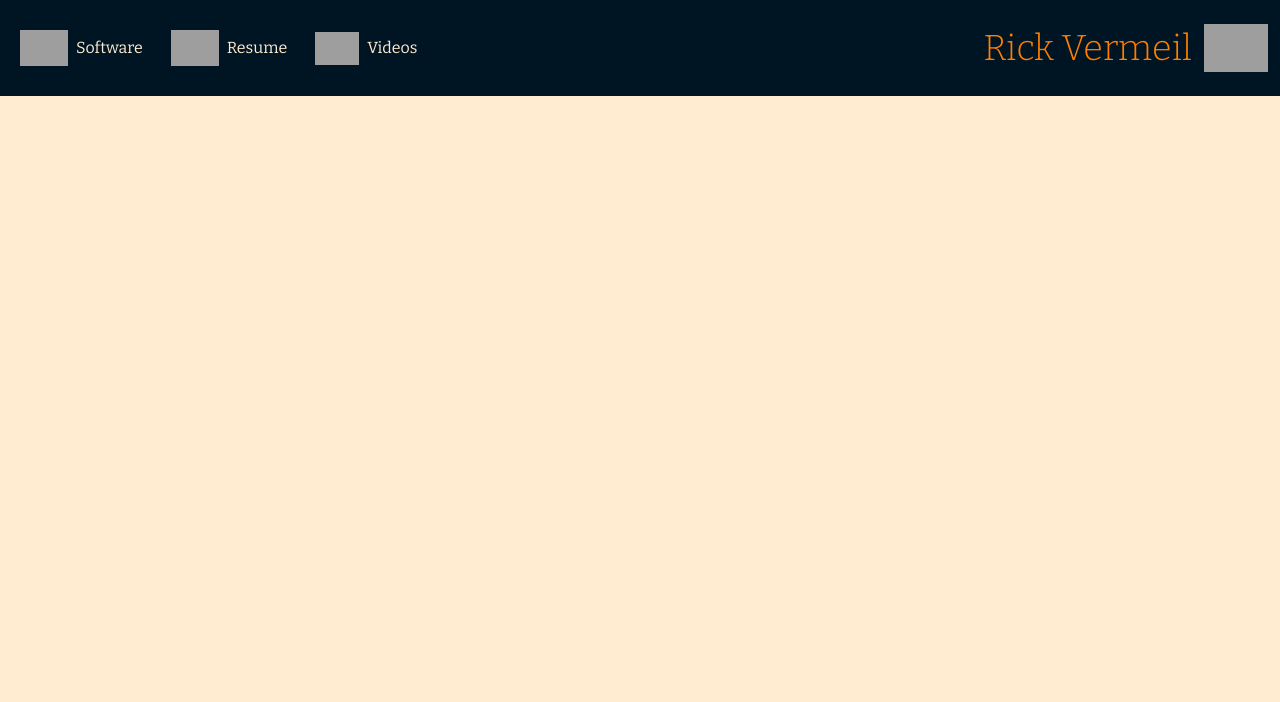
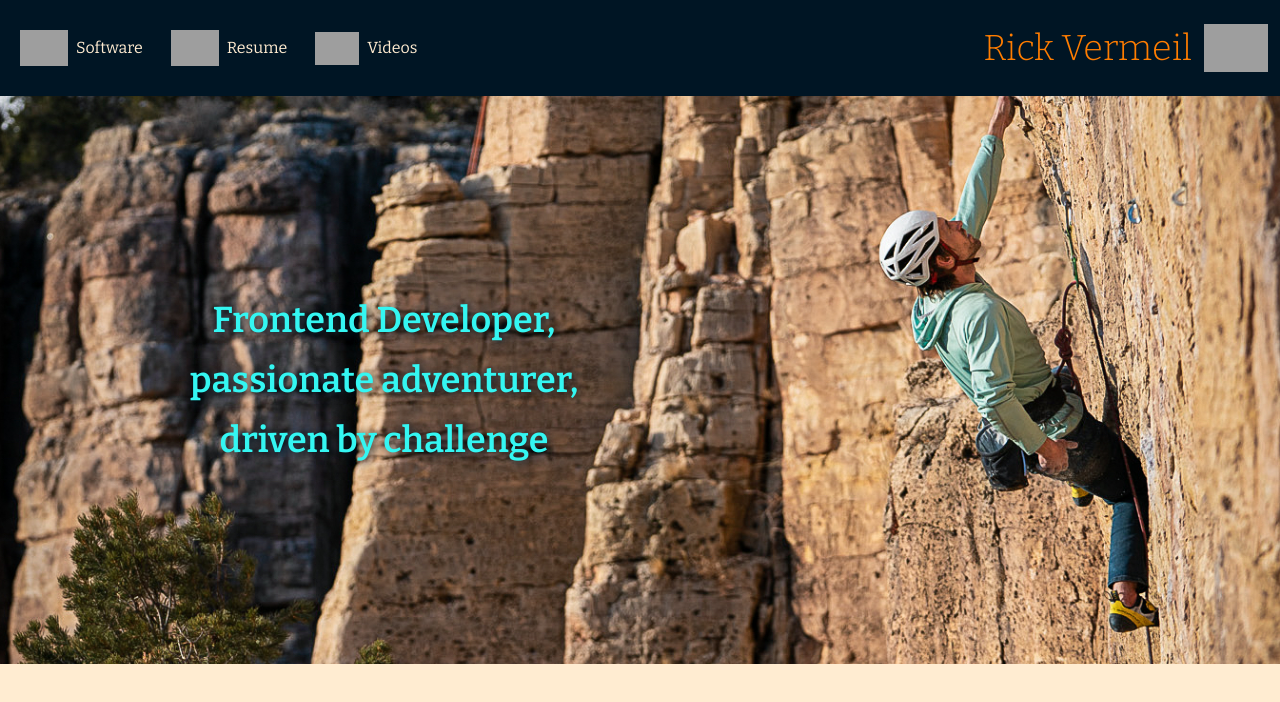
Before and after one commit to RickV85/rickvermeil.com, a React (Create React App) app: page / in a window 1280 px wide. Shown: the top 702 px of the page. Built offline with nearby package versions, Linux system fonts and the light colour scheme; grey boxes are pictures that could not be loaded.

Commit message:
Add hero banner to home

```diff
--- a/src/Components/Home/Home.tsx
+++ b/src/Components/Home/Home.tsx
@@ -1,12 +1,18 @@
 import React from "react";
 
 function Home() {
-
   return (
     <section className="">
-
+      <section className="flex items-center justify-center h-[71vmin] w-full bg-cover bg-center"
+          style={{ backgroundImage: "url(/assets/Shelf-cropped.JPG)" }}>
+        <div className="w-[400px]">
+          <h3 className="text-4xl font-semibold text-aqua -translate-x-64 text-center leading-[60px] [text-shadow:_2px_2px_10px_#001524]">
+            Frontend Developer, passionate adventurer, driven by challenge
+          </h3>
+        </div>
+      </section>
     </section>
-  )
+  );
 }
 
 export default Home;
```
Also changed, not shown: public/assets/Shelf-37.JPG (added), public/assets/Shelf-cropped.jpg (added).
